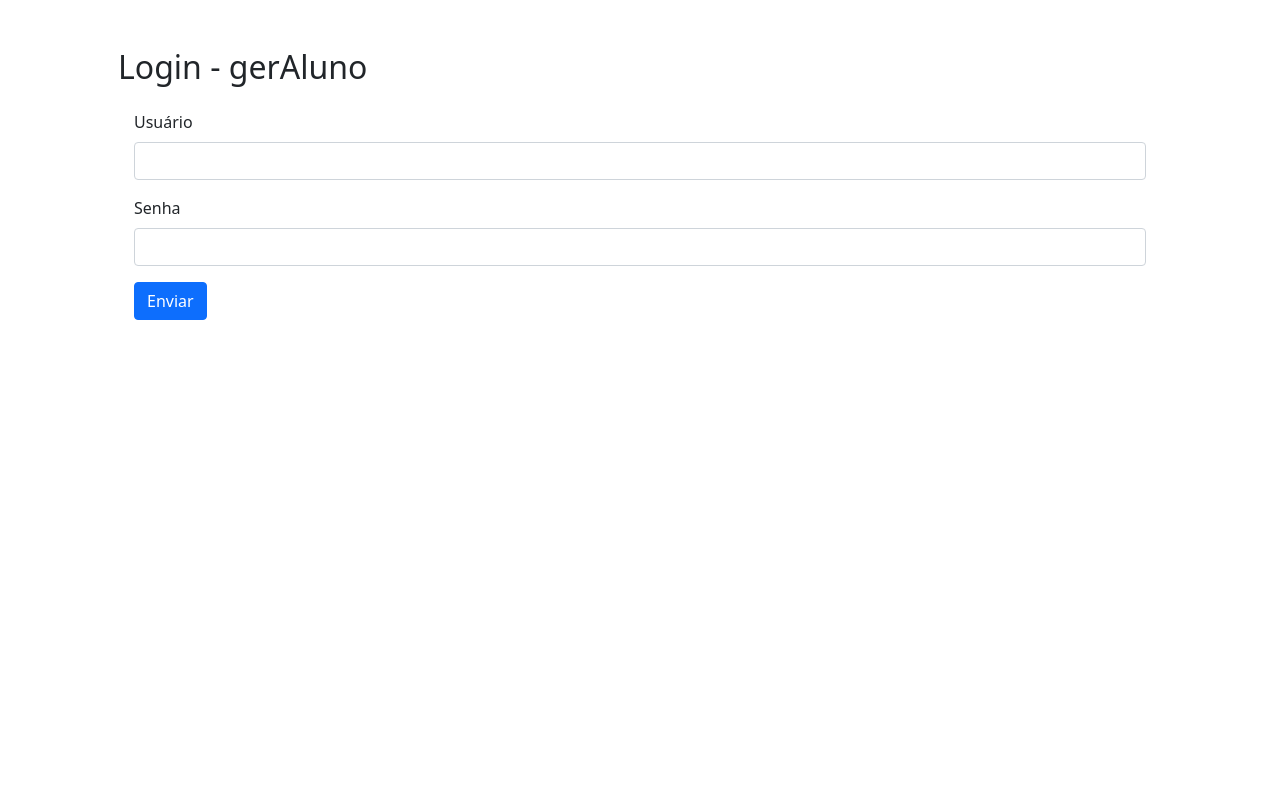
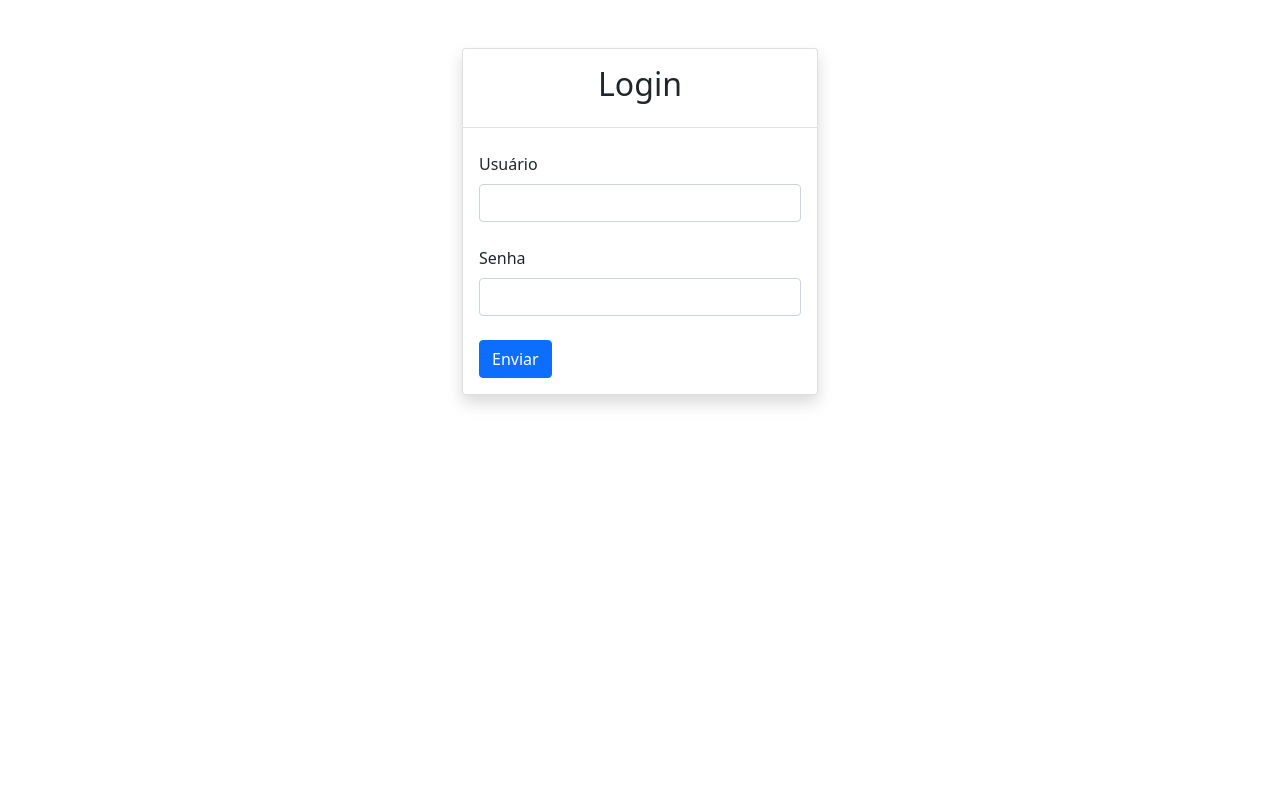
Before and after one commit to Kineforce/gerAluno, a CodeIgniter app: page /database/Login in a window 1280 px wide. Run offline with CodeIgniter, Linux system fonts and the light colour scheme; data that the repository does not hold is empty; some libraries are stand-ins or nearby versions.

Commit message:
Melhorando o login

```diff
--- a/gerAluno/application/views/Login/login.php
+++ b/gerAluno/application/views/Login/login.php
@@ -2,15 +2,20 @@
 defined('BASEPATH') OR exit('No direct script access allowed');
 ?>
 
-<div class="container justify-content-center login-container p-5">
-    <h2>Login - gerAluno</h2>
-    <div class="p-3">
+<div class="container">
+    <div class="row justify-content-center mt-5">
+        <div class="col-lg-4 col-md-8 col-sm-8">
+            <div class="card shadow">
+                <div class="card-title text-center border-bottom">
+                    <h2 class="p-3">Login</h2>
+                </div>
+                <div class="card-body">
                     <form id="login_form">
-        <div class="mw-50 mb-3">
+                        <div class="mb-4">
                             <label for="inputUsuario" class="form-label">Usuário</label>
                             <input type="text" name="usuario" class="form-control" id="inputUsuario">
                         </div>
-        <div class="mw-50 mb-3">
+                        <div class="mb-4">
                             <label for="inputPwd" class="form-label">Senha</label>
                             <input type="password" name="pwd" class="form-control" id="inputPwd">
                         </div>
@@ -18,6 +23,10 @@ defined('BASEPATH') OR exit('No direct script access allowed');
                     </form>
                 </div>
             </div>
+        </div>
+    </div>
+</div>
+
 
 <!-- Modal -->
 <div class="modal fade" id="modal_carregamento" tabindex="-1" role="dialog" aria-labelledby="modal_carregamento" aria-hidden="true">
```
Lines whose indentation alone changed are shown as unchanged.
